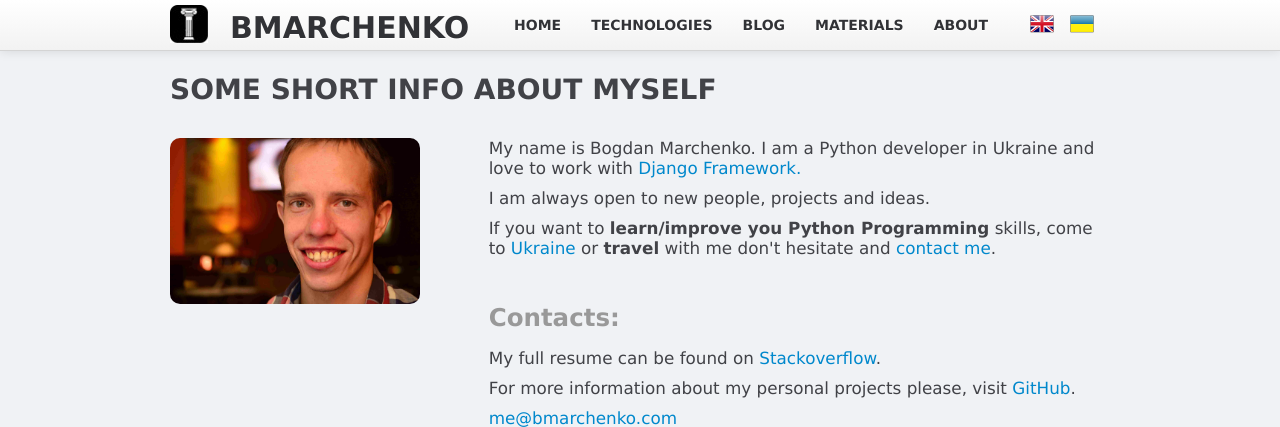
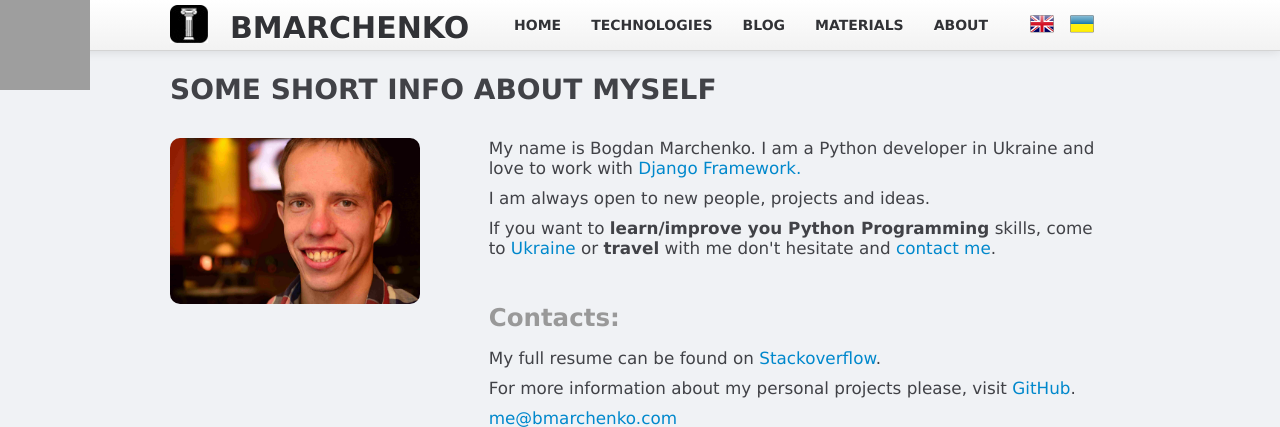
Before and after one commit to bmarchenko/bmarchenko, a Django app: template templates/about.html in a window 1280 px wide. Shown: the top 427 px of the page. Run offline with Django 3.2, Linux system fonts and the light colour scheme; the template is opened without the code that fills it, so the values that code supplies are empty; grey boxes are pictures that could not be loaded.

Commit message:
added euromaidan

```diff
--- a/templates/base.html
+++ b/templates/base.html
@@ -22,6 +22,9 @@
       {% block script %}{% endblock %}
   </head>
   <body class="{% block body_class %}{% endblock %}">
+
+<a href="http://stfalcon.github.io/euromaidan/" class="em-ribbon" style="position: fixed; left:0; top:0; width: 90px; height: 90px; background: url('http://stfalcon.github.io/euromaidan/img/em-ribbon.png'); z-index: 2013; border: 0;" title="Розмісти стрічку з символікою України і ЄС на своєму сайті!" target="_blank"></a>
+    </script>
     <div id="wrap">
     <!-- Fixed navbar -->
       <div class="navbar navbar-fixed-top">
@@ -91,6 +94,5 @@
         ga.src = ('https:' == document.location.protocol ? 'https://ssl' : 'http://www') + '.google-analytics.com/ga.js';
         var s = document.getElementsByTagName('script')[0]; s.parentNode.insertBefore(ga, s);
       })();
-    </script>
   </body>
 </html>
```
